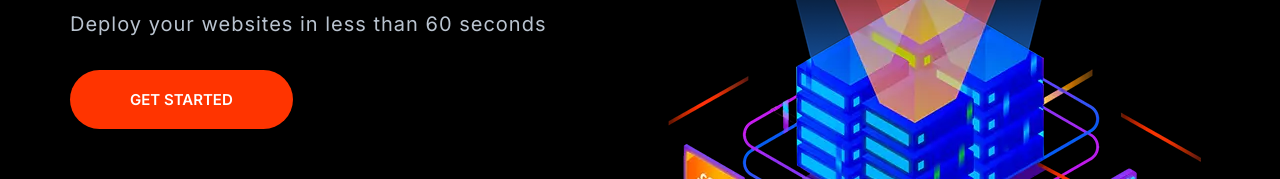
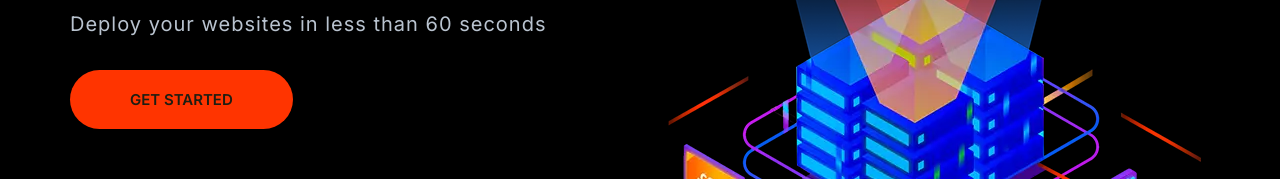
Before and after one commit to MilitsaTsvetkova/Cloudify, a website built with Parcel: page index.html in a window 1280 px wide. Shown: the part 312-491 px from the top of the page. Built offline with nearby package versions, Linux system fonts and the light colour scheme.

Commit message:
fix contrast ratio

```diff
--- a/css/styles.css
+++ b/css/styles.css
@@ -253,7 +253,7 @@ a {
 
 .btn--accent {
     background: var(--color-accent);
-    color: #fff;
+    color: #1e1e12;
 }
 
 .btn--accent:hover {
```
